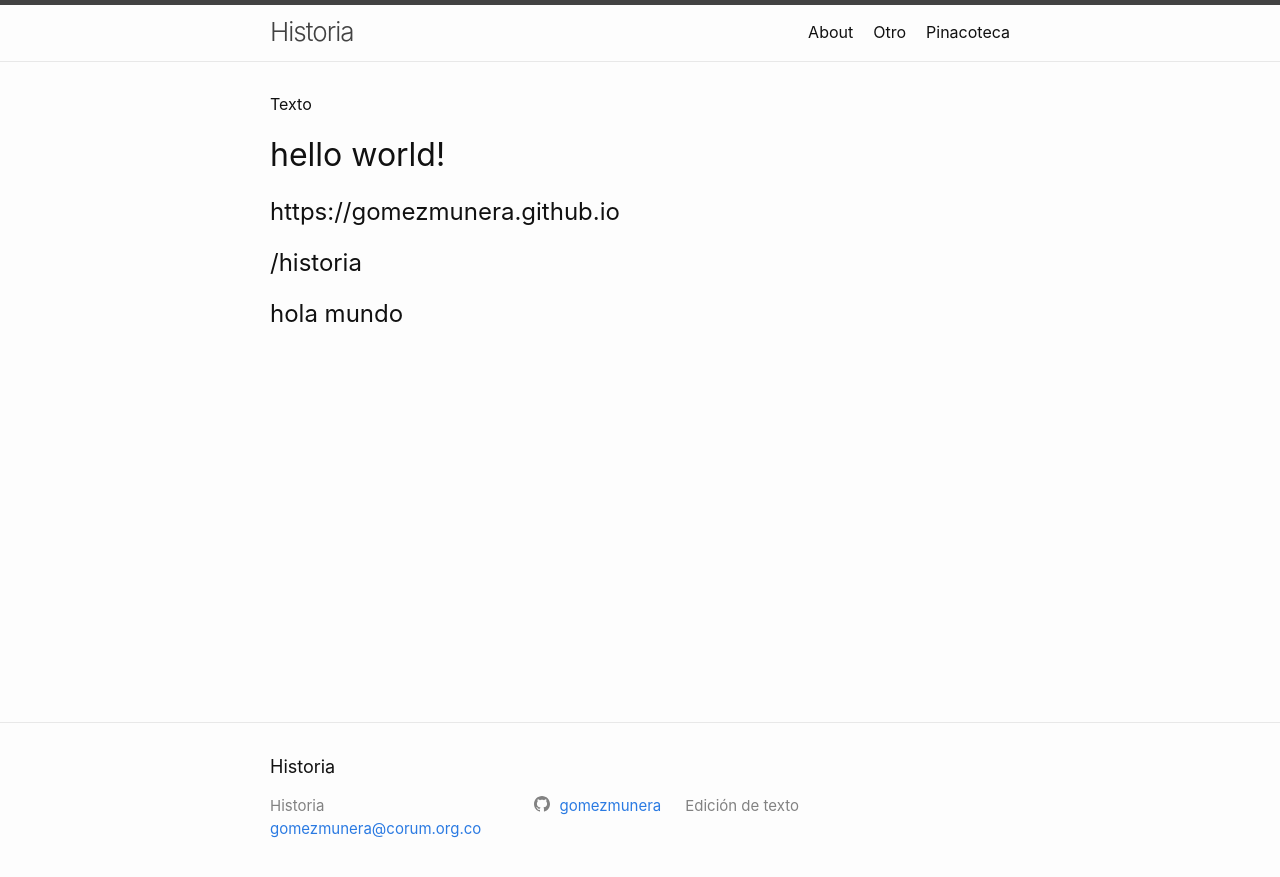
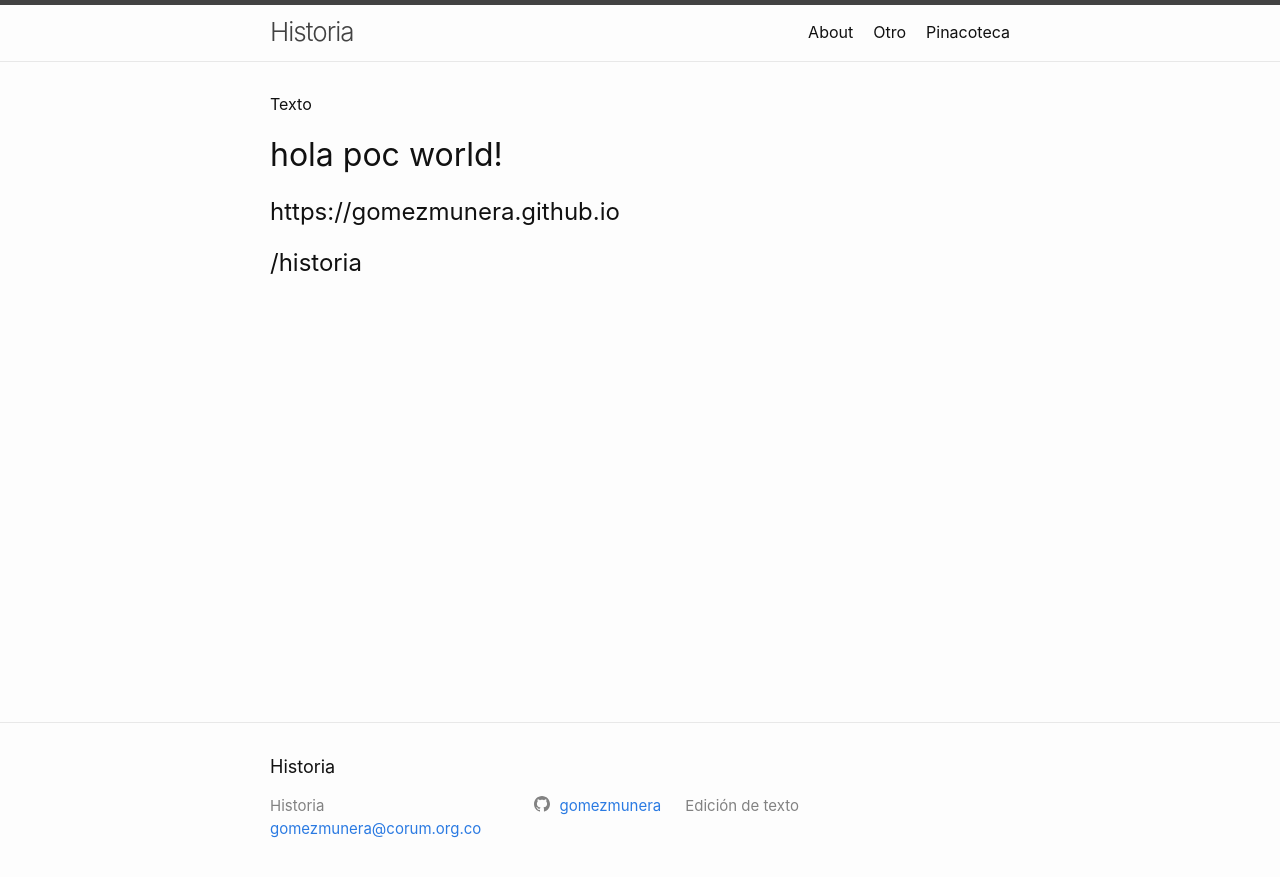
Before and after one commit to GomezMunera/historia, a Jekyll site: the page built from otro.markdown, in a window 1280 px wide. Shown: the top 877 px of the page. Built offline with Jekyll 4.4.1, drawn with Linux system fonts in a browser that asks for light colours.

Commit message:
change hello with hola

```diff
--- a/_config.yml
+++ b/_config.yml
@@ -27,9 +27,6 @@ url: "https://gomezmunera.github.io" # the base hostname & protocol for your sit
 #twitter_username: jekyllrb
 github_username:  gomezmunera
 
-#
-prueba: "hola mundo"
-
 # Build settings
 markdown: kramdown
 theme: minima
--- a/otro.markdown
+++ b/otro.markdown
@@ -5,8 +5,7 @@ permalink: /otro/
 ---
 Texto
 
-<h1>{{ "Hello World!" | downcase }}</h1>
+<h1>{{ "hola poc World!" | downcase }}</h1>
 
 <h2>{{ site.url }} </h2>
 <h2>{{ site.baseurl }} </h2>
-<h2>{{ site.prueba }} </h2>
```
